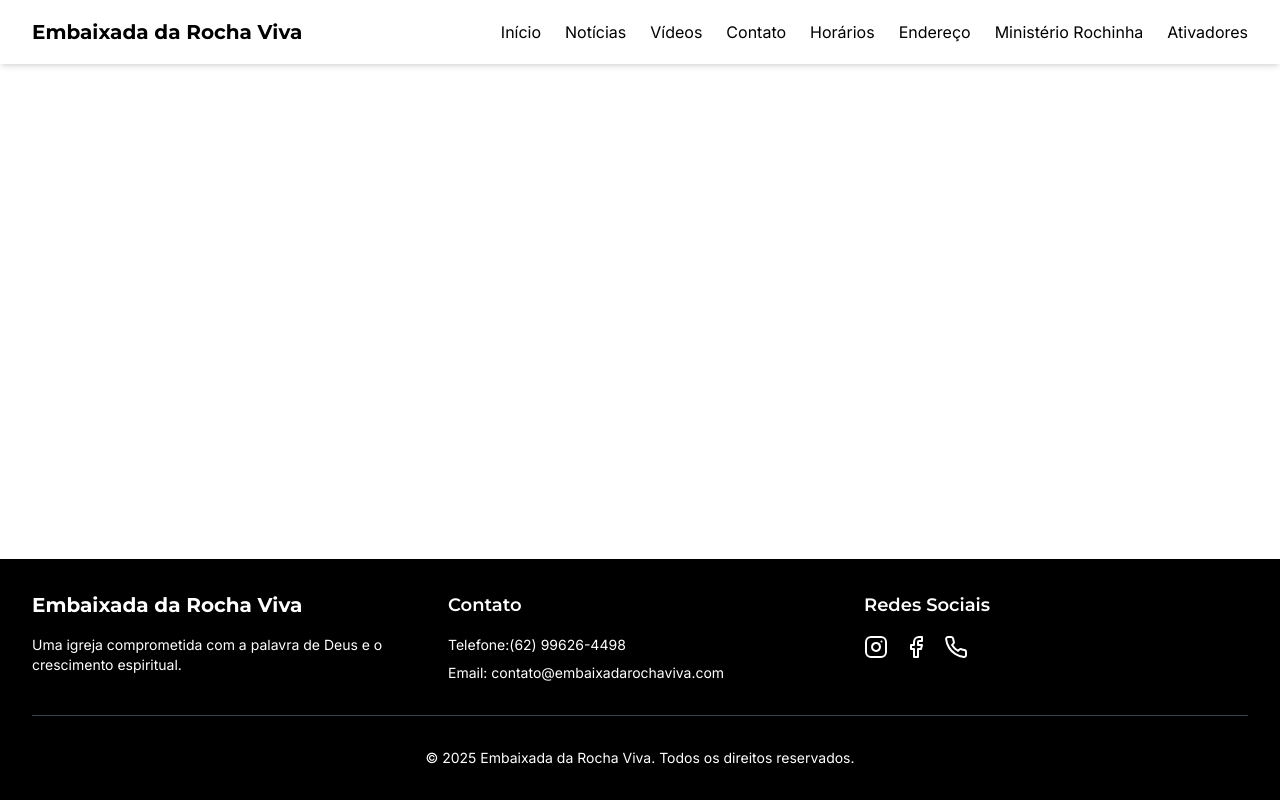
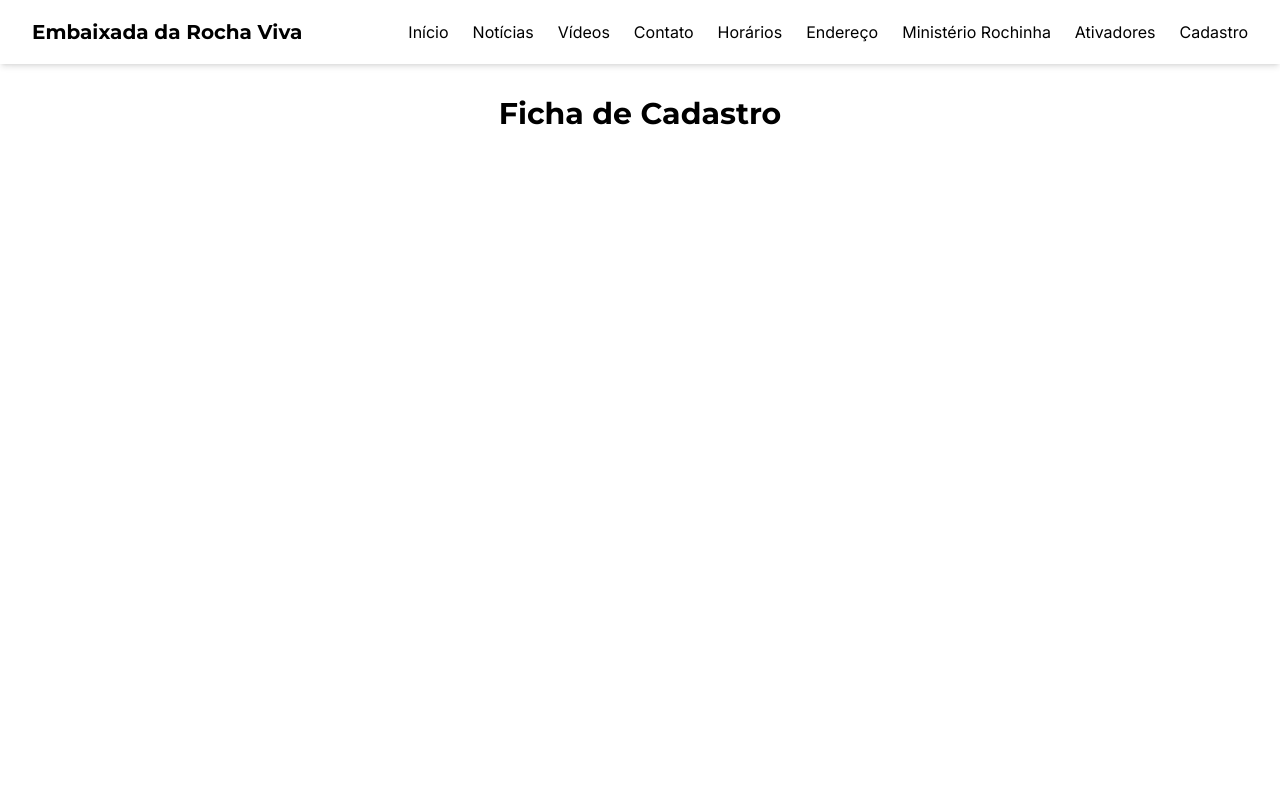
Before and after one commit to Dev-Zero64/embaixadarochaviva, a React (Vite) app: page /cadastro in a window 1280 px wide. Shown: the top 800 px of the page. Built offline with nearby package versions, Linux system fonts and the light colour scheme.

Commit message:
Add registration page with Google Forms
Implement a new page that integrates a Google Forms registration form for user sign-up.
[skip gpt_engineer]

```diff
--- a/src/App.tsx
+++ b/src/App.tsx
@@ -8,6 +8,7 @@ import MinisterioRochinha from "./pages/MinisterioRochinha";
 import Ativadores from "./pages/Ativadores";
 import News from "./pages/News";
 import Videos from "./pages/Videos";
+import Registration from "./pages/Registration";
 
 const App = () => {
   return (
@@ -22,6 +23,7 @@ const App = () => {
           <Route path="/ativadores" element={<Ativadores />} />
           <Route path="/noticias" element={<News />} />
           <Route path="/videos" element={<Videos />} />
+          <Route path="/cadastro" element={<Registration />} />
         </Routes>
       </Layout>
     </BrowserRouter>
--- a/src/components/Navbar.tsx
+++ b/src/components/Navbar.tsx
@@ -14,6 +14,7 @@ const Navbar = () => {
     { name: "Endereço", path: "/endereco" },
     { name: "Ministério Rochinha", path: "/ministerio-rochinha" },
     { name: "Ativadores", path: "/ativadores" },
+    { name: "Cadastro", path: "/cadastro" },
   ];
 
   return (
--- /dev/null
+++ b/src/pages/Registration.tsx
@@ -0,0 +1,20 @@
+const Registration = () => {
+  return (
+    <div className="container mx-auto px-4 py-8">
+      <h1 className="text-3xl font-bold text-church-primary mb-8 text-center">
+        Ficha de Cadastro
+      </h1>
+      <div className="w-full max-w-4xl mx-auto aspect-[3/4]">
+        <iframe
+          src="SUBSTITUA_PELO_SEU_LINK_DO_GOOGLE_FORMS"
+          className="w-full h-full border-0"
+          title="Formulário de Cadastro"
+        >
+          Carregando...
+        </iframe>
+      </div>
+    </div>
+  );
+};
+
+export default Registration;
```
